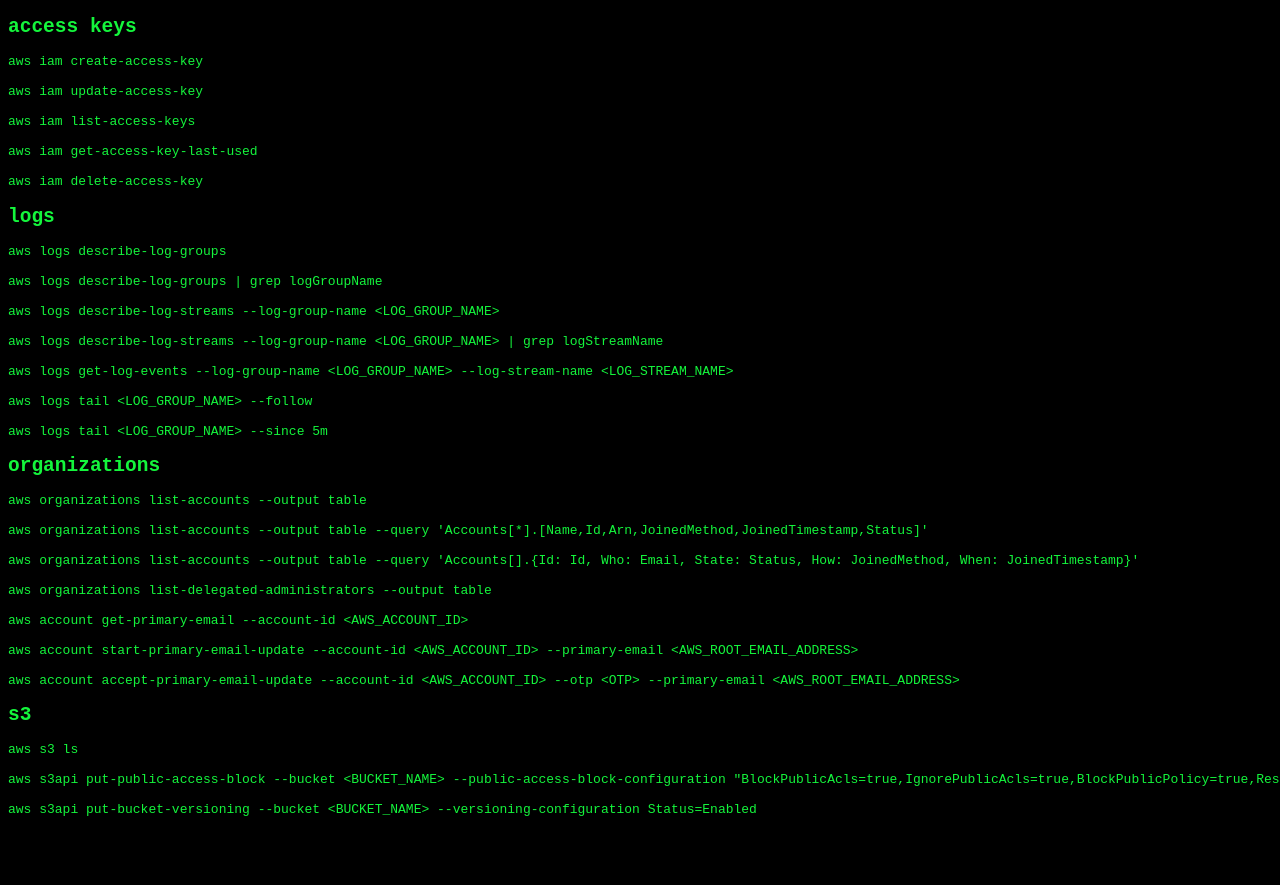
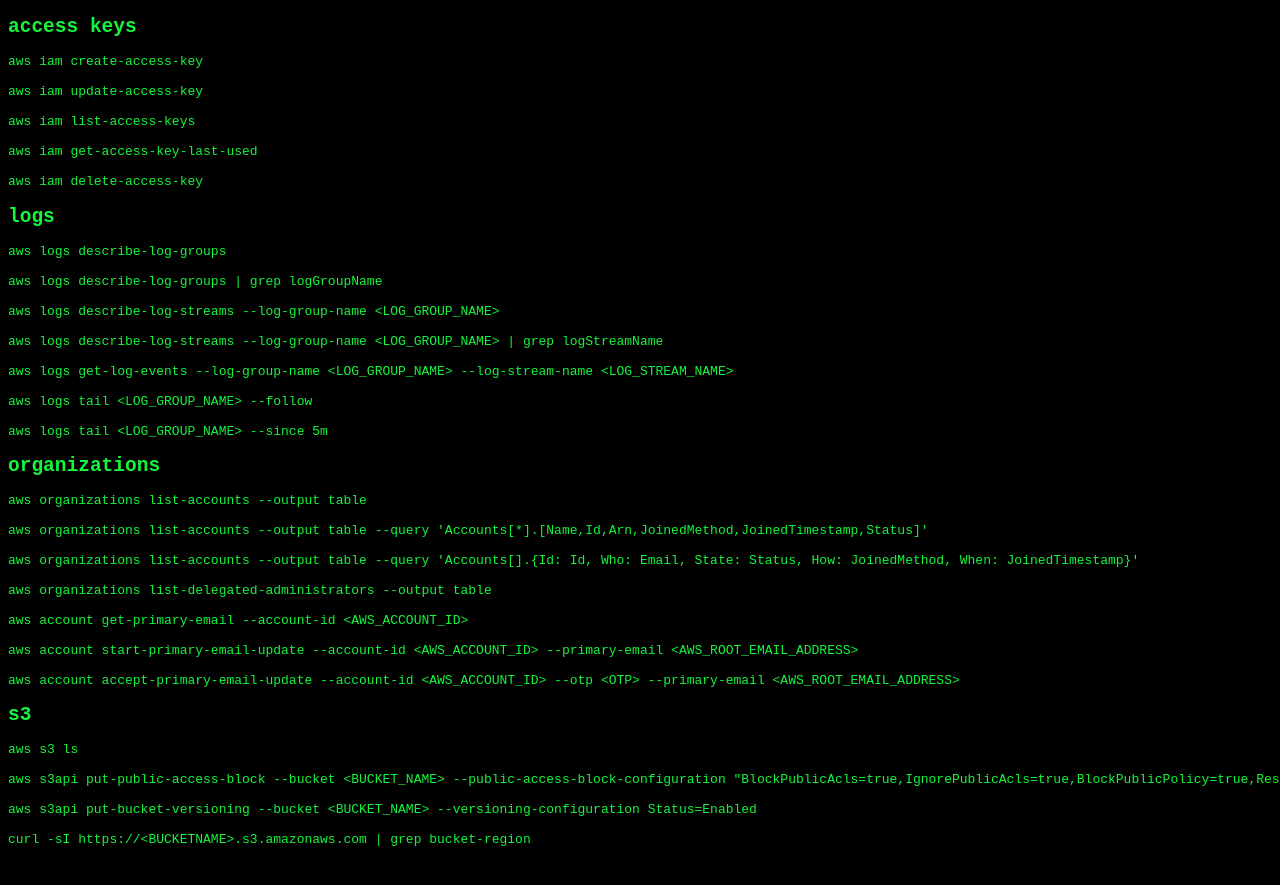
Before and after one commit to davejagoda/davejagoda.github.io, a Jekyll site: the page built from useful/useful_aws_commands.md, in a window 1280 px wide. Shown: the top 885 px of the page. Built offline with Jekyll 4.4.1, drawn with Linux system fonts in a browser that asks for light colours.

Commit message:
Add command to check if bucket exists in AWS

````diff
--- a/useful/useful_aws_commands.md
+++ b/useful/useful_aws_commands.md
@@ -61,4 +61,6 @@
 aws s3api put-public-access-block --bucket <BUCKET_NAME> --public-access-block-configuration "BlockPublicAcls=true,IgnorePublicAcls=true,BlockPublicPolicy=true,RestrictPublicBuckets=true"
 
 aws s3api put-bucket-versioning --bucket <BUCKET_NAME> --versioning-configuration Status=Enabled
+
+curl -sI https://<BUCKETNAME>.s3.amazonaws.com | grep bucket-region
 ```
````
